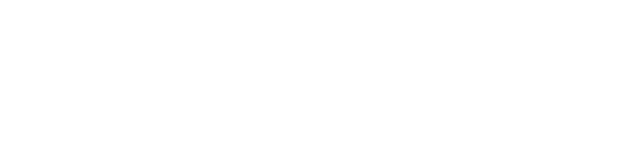
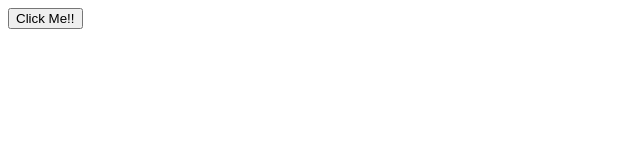
Before and after one commit to yukawaaa/Demo, a plain HTML site: page index.html in a window 1280 px wide. Shown: the whole page, without its empty margins (0-640 px from the left). Drawn offline with Linux system fonts and the light colour scheme.

Commit message:
Added a button
added a button by the name Click me , after clicking this button you will be redirected to a great page

```diff
--- a/index.html
+++ b/index.html
@@ -6,6 +6,7 @@
     <title>Demo</title>
 </head>
 <body>
-
+    <!--Added a button-->
+    <button>Click Me!!</button>
 </body>
 </html>
```
